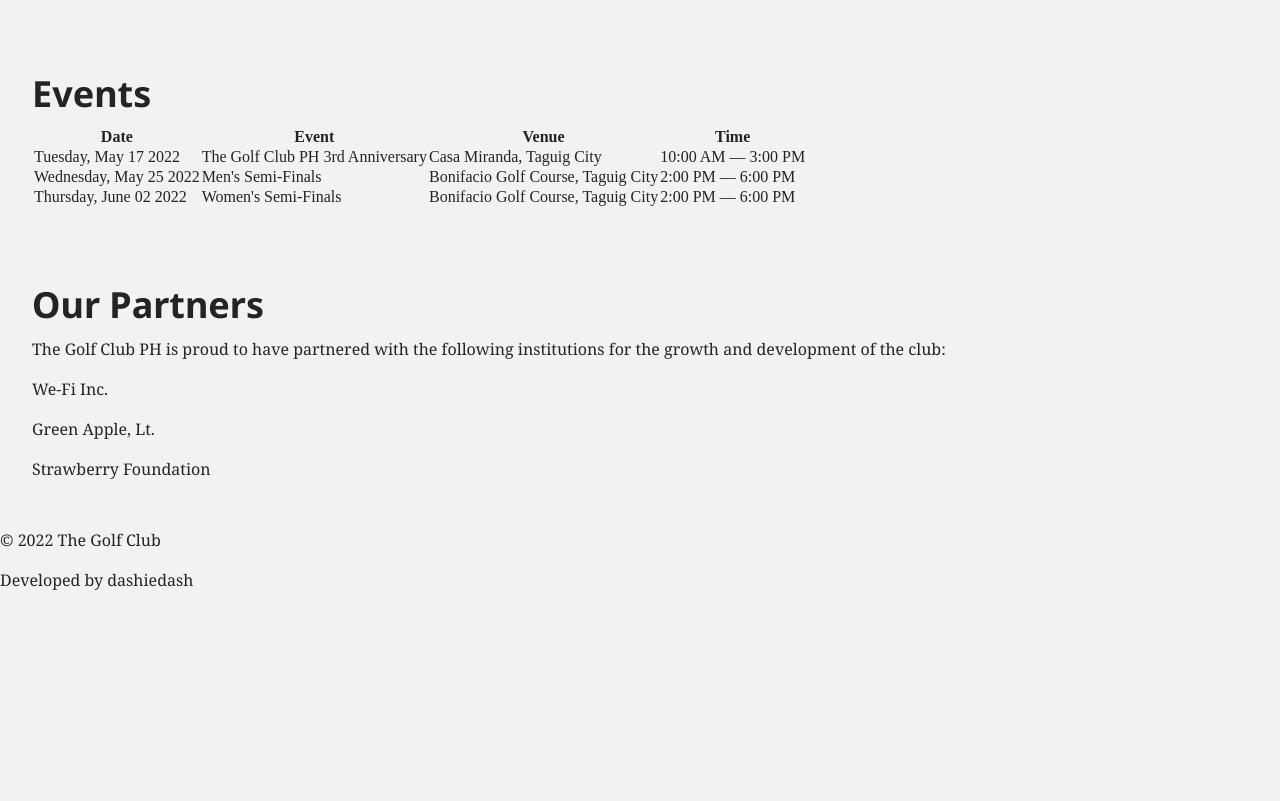
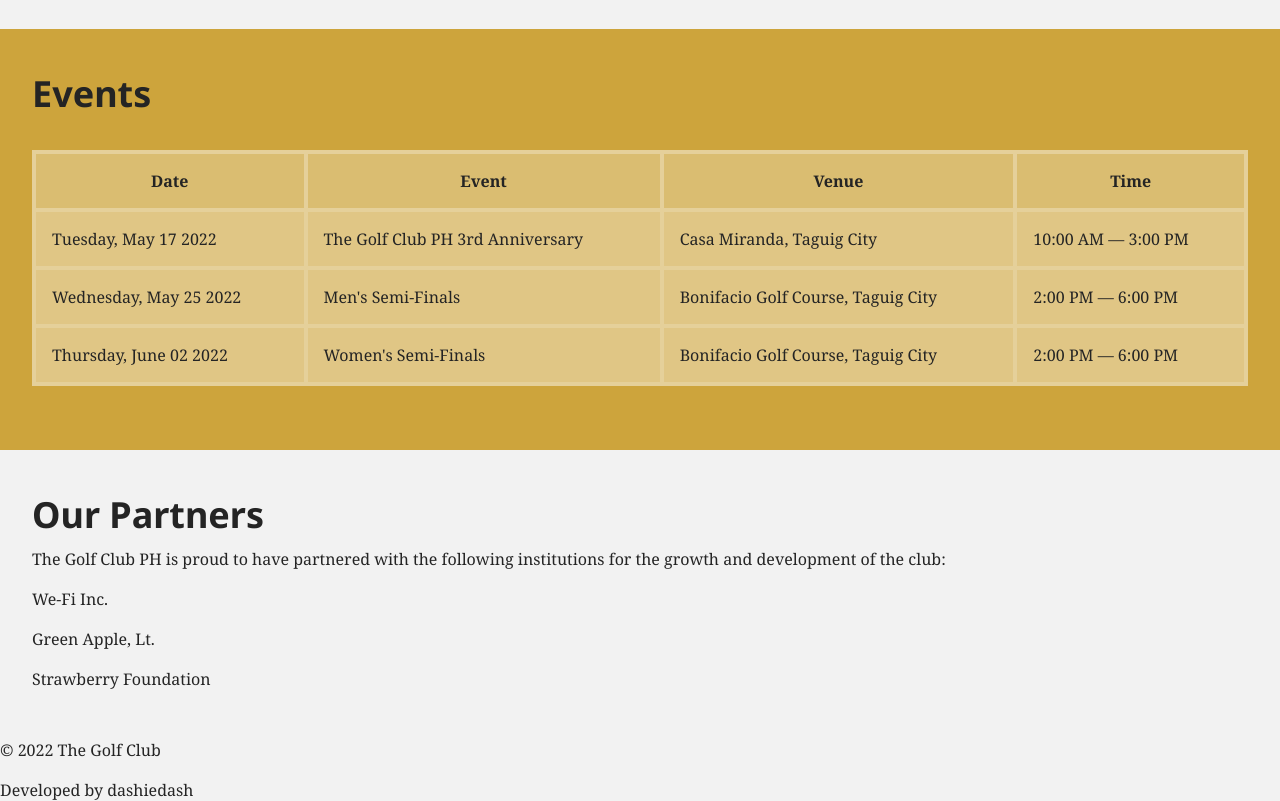
Before and after one commit to dashiedash/Responsive-Club-Website, a plain HTML site: page index.html in a window 1280 px wide. Shown: the part 1601-2402 px from the top of the page. Before the commit the page ends 2192 px from the top, so only its background shows below. Drawn offline with Linux system fonts and the light colour scheme; a web font is replaced by a local one.

Commit message:
Set styling for Events section.

```diff
--- a/resources/stylesheets/responsive-styles.css
+++ b/resources/stylesheets/responsive-styles.css
@@ -7,8 +7,6 @@
   p {
     font-size: 1.25rem;
   }
-  /* Header - Start*/
-  /* Header - End */
 
   /* Main - Start */
   /* Featured Gallery */
@@ -20,6 +18,11 @@
       "L3 P2"
       "L4 L4"
       "L5 L5";
+  }
+
+  /* Events */
+  th {
+    font-size: 1.25rem;
   }
   /* Main - End */
 }
--- a/resources/stylesheets/styles.css
+++ b/resources/stylesheets/styles.css
@@ -12,7 +12,8 @@ html {
   color: hsl(0, 0%, 14%);
 }
 
-p {
+p,
+table {
   font-family: "Noto Serif", "Georgia", serif;
 }
 
@@ -185,4 +186,35 @@ section {
 .logo-text img {
   display: none;
 }
+
+/* Events */
+#events {
+  background-color: hsl(43, 59%, 52%);
+}
+
+table,
+td,
+th {
+  border: 0.25rem solid hsl(43, 59%, 75%);
+  border-collapse: collapse;
+}
+
+table {
+  width: 100%;
+  margin: 2rem 0;
+}
+
+th {
+  background-color: hsl(43, 59%, 65%);
+}
+
+td {
+  background-color: hsl(43, 59%, 70%);
+}
+
+th,
+td {
+  padding: 1rem;
+}
+
 /* Main - End */
```
